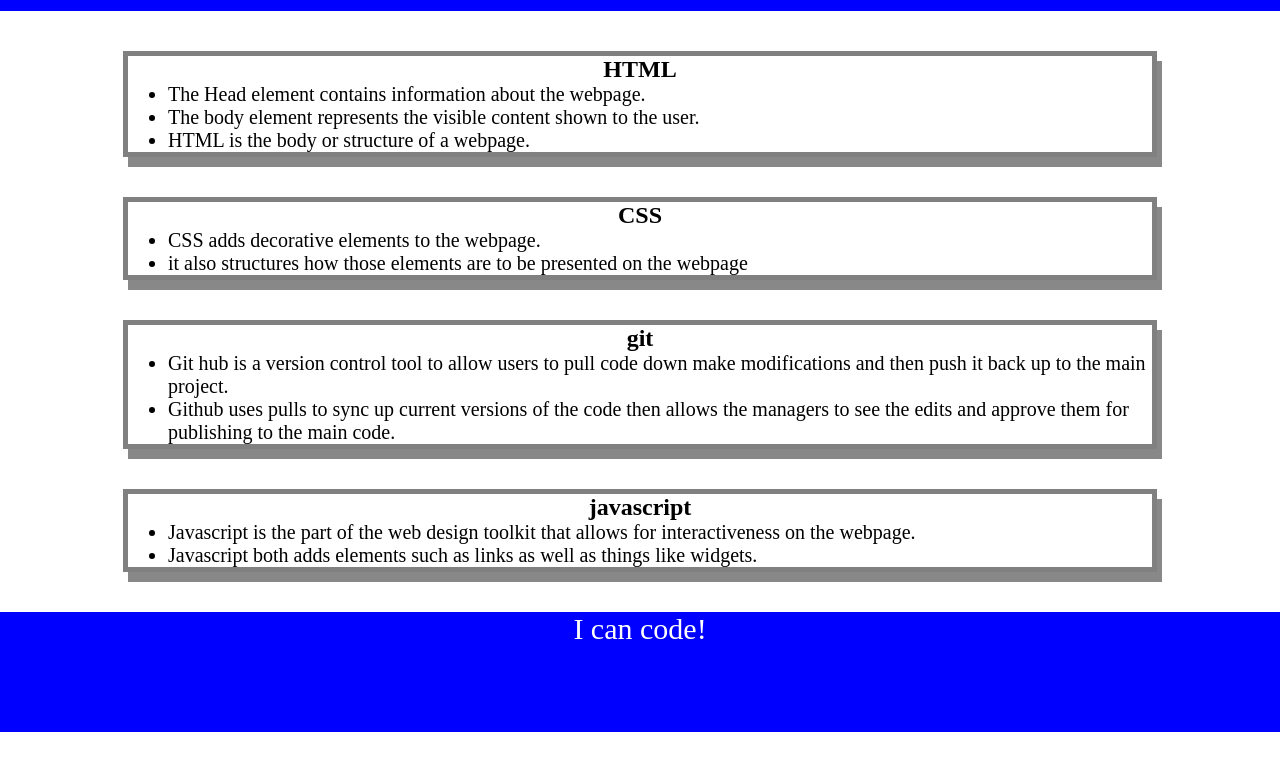
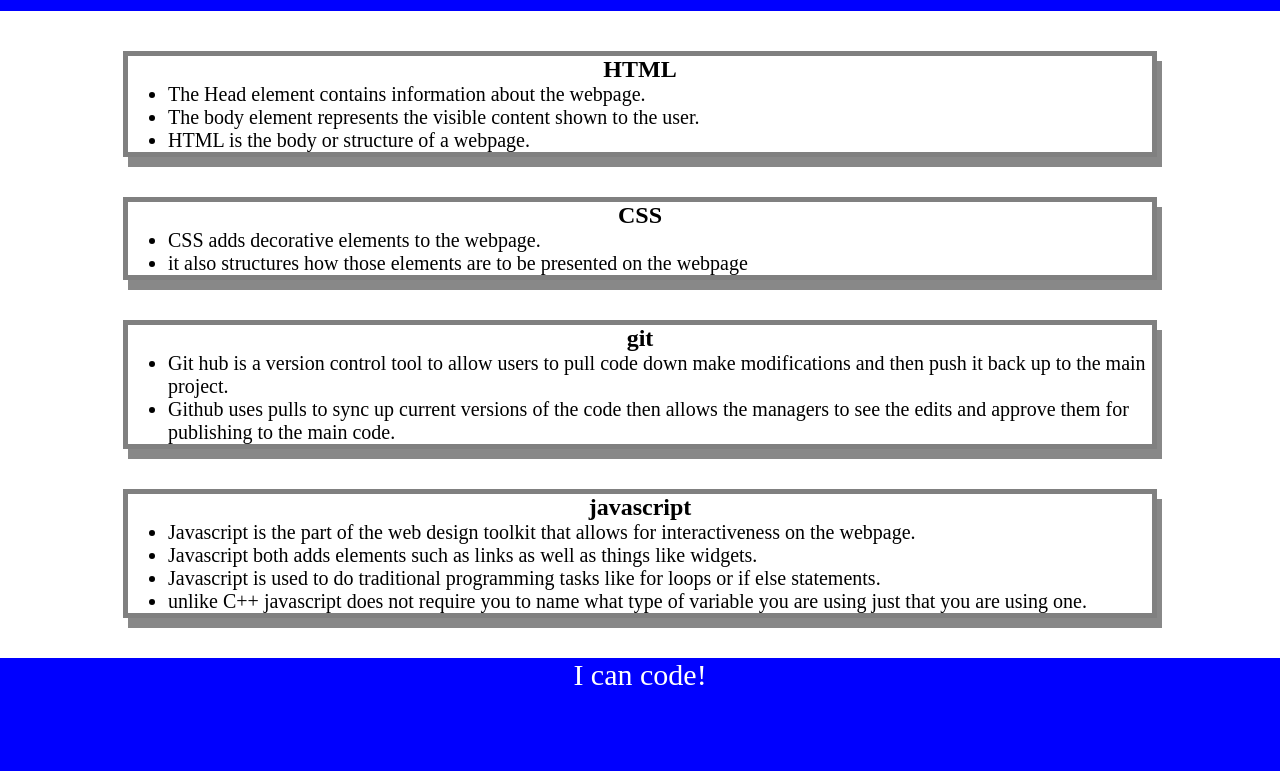
Before and after one commit to NewCoderStudent39/NewCoderStudent39.github.io, a plain HTML site: page prework-study-guide/index.html in a window 1280 px wide. Shown: the part 109-880 px from the top of the page. Before the commit the page ends 841 px from the top, so only its background shows below. Drawn offline with Linux system fonts and the light colour scheme; files that its build step writes are made by us from their sources.

Commit message:
Update index.html

```diff
--- a/prework-study-guide/index.html
+++ b/prework-study-guide/index.html
@@ -50,6 +50,10 @@
             <li>Javascript is the part of the web design toolkit that allows for interactiveness on the webpage.</li>
 
             <li>Javascript both adds elements such as links as well as things like widgets.</li>
+
+            <li>Javascript is used to do traditional programming tasks like for loops or if else statements.</li>
+
+            <li>unlike C++ javascript does not require you to name what type of variable you are using just that you are using one. </li>
           </ul>
       </section>
     </main>
```
